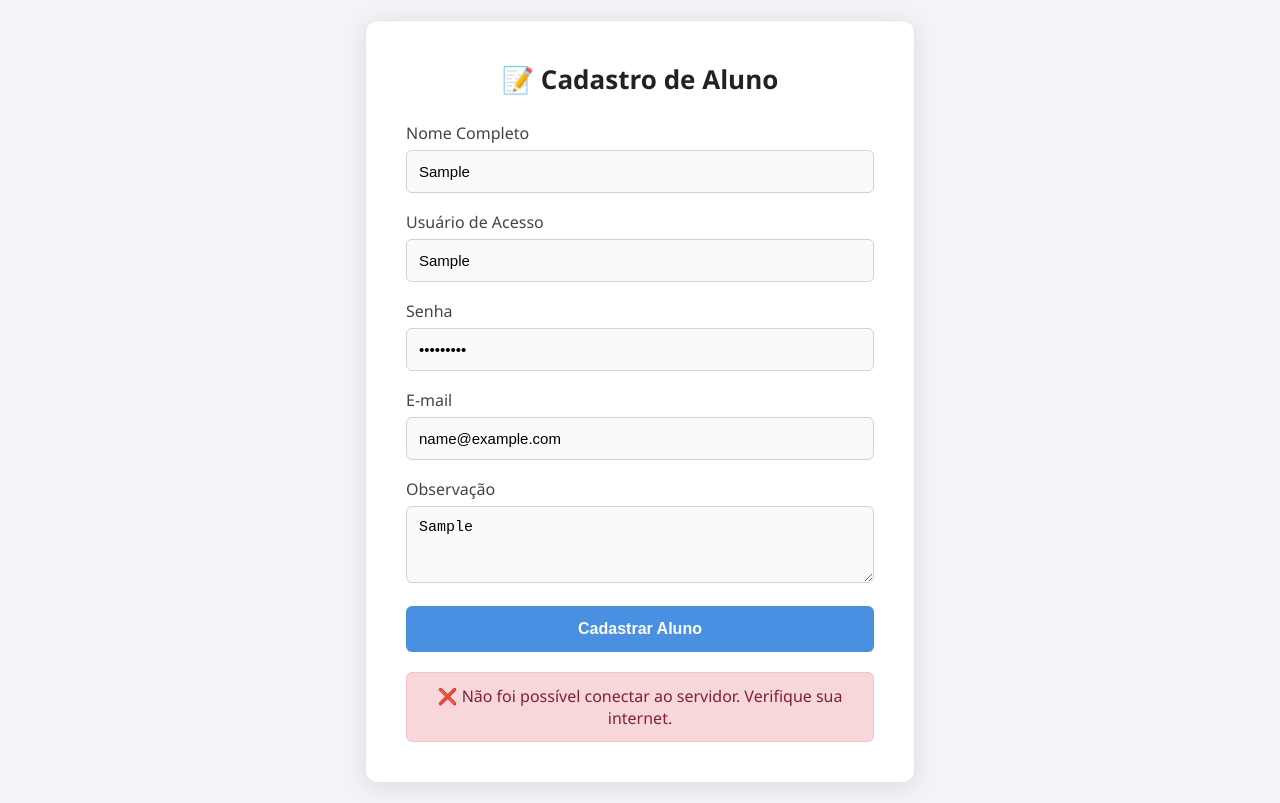
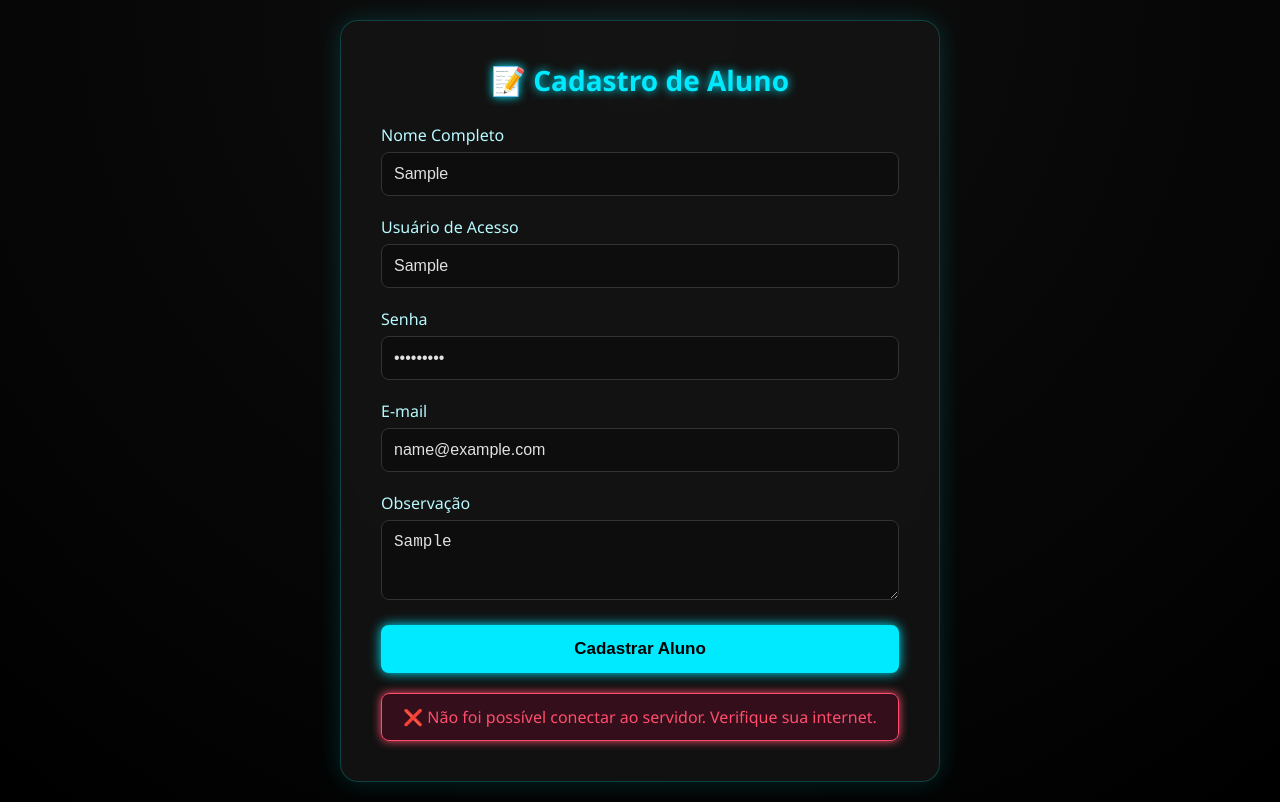
Before and after one commit to LeonardoKed/FrontEnd_Aplication_P2_CNI, a plain HTML site: page index.html in a window 1280 px wide. Both pictures are taken after typing "Sample", "Sample", "Sample123", "name@example.com", "Sample" into the empty fields and a click on the button "Cadastrar Aluno". Drawn offline with Linux system fonts and the light colour scheme; no server answers.

Commit message:
Update style.css

```diff
--- a/style.css
+++ b/style.css
@@ -1,104 +1,112 @@
+/* RESET */
 * {
     margin: 0;
     padding: 0;
     box-sizing: border-box;
 }
 
+/* FUNDO */
 body {
     font-family: 'Segoe UI', Tahoma, Geneva, Verdana, sans-serif;
-    background: #f2f4f8;
+    background: radial-gradient(circle at top, #0f0f0f, #000);
     min-height: 100vh;
     display: flex;
     justify-content: center;
     align-items: center;
     padding: 20px;
+    color: #e0e0e0;
 }
 
-/* CARD */
+/* CARD FUTURISTA */
 .container {
-    background: #ffffff;
-    border-radius: 12px;
+    background: rgba(20, 20, 20, 0.85);
+    border-radius: 18px;
     padding: 40px;
-    max-width: 550px;
+    max-width: 600px;
     width: 100%;
-    box-shadow: 0 4px 25px rgba(0,0,0,0.1);
-    border: 1px solid #e5e5e5;
+    border: 1px solid rgba(0, 255, 255, 0.2);
+    box-shadow: 0 0 25px rgba(0, 255, 255, 0.15);
+    backdrop-filter: blur(8px);
 }
 
 /* TÍTULO */
 h1 {
-    color: #222;
+    text-align: center;
     margin-bottom: 25px;
-    text-align: center;
-    font-size: 26px;
-    font-weight: 600;
+    font-size: 28px;
+    color: #00eaff;
+    text-shadow: 0 0 10px #00eaff;
 }
 
 /* CAMPOS */
 .form-group {
-    margin-bottom: 18px;
+    margin-bottom: 20px;
 }
 
 label {
     display: block;
     margin-bottom: 6px;
-    color: #444;
+    color: #b8faff;
     font-weight: 500;
 }
 
+/* INPUTS NEON */
 input, textarea {
     width: 100%;
     padding: 12px;
-    border: 1px solid #cfd3d8;
-    border-radius: 6px;
-    font-size: 15px;
-    background: #fafafa;
-    transition: all 0.2s ease;
+    background: #0d0d0d;
+    border: 1px solid #333;
+    border-radius: 8px;
+    font-size: 16px;
+    color: #e0e0e0;
+    transition: 0.3s;
 }
 
 input:focus, textarea:focus {
+    border-color: #00eaff;
+    box-shadow: 0 0 10px #00eaff;
     outline: none;
-    border-color: #4a90e2;
-    background: #fff;
-    box-shadow: 0 0 4px rgba(74,144,226,0.4);
 }
 
-/* BOTÃO */
+/* BOTÃO NEON */
 button {
     width: 100%;
     padding: 14px;
-    background: #4a90e2;
-    color: #fff;
+    background: #00eaff;
+    color: #000;
     border: none;
-    border-radius: 6px;
-    font-size: 16px;
+    border-radius: 8px;
+    font-size: 17px;
     font-weight: bold;
     cursor: pointer;
-    transition: background 0.2s ease, transform 0.2s ease;
+    transition: 0.25s;
+    box-shadow: 0 0 12px #00eaff;
 }
 
 button:hover {
-    background: #3b7ac4;
-    transform: translateY(-2px);
+    transform: translateY(-3px);
+    box-shadow: 0 0 20px #00eaff;
 }
 
 /* MENSAGENS */
 .mensagem {
     margin-top: 20px;
     padding: 12px;
-    border-radius: 6px;
+    border-radius: 8px;
     text-align: center;
     font-weight: 500;
 }
 
 .sucesso {
-    background: #d1f2e5;
-    color: #1b6b4a;
-    border: 1px solid #a6e4c9;
+    background: rgba(0, 255, 150, 0.15);
+    color: #00ff9d;
+    border: 1px solid #00ff9d;
+    box-shadow: 0 0 10px #00ff9d;
 }
 
 .erro {
-    background: #f8d7da;
-    color: #842029;
-    border: 1px solid #f5c2c7;
+    background: rgba(255, 0, 80, 0.15);
+    color: #ff4d6d;
+    border: 1px solid #ff4d6d;
+    box-shadow: 0 0 10px #ff4d6d;
 }
```
